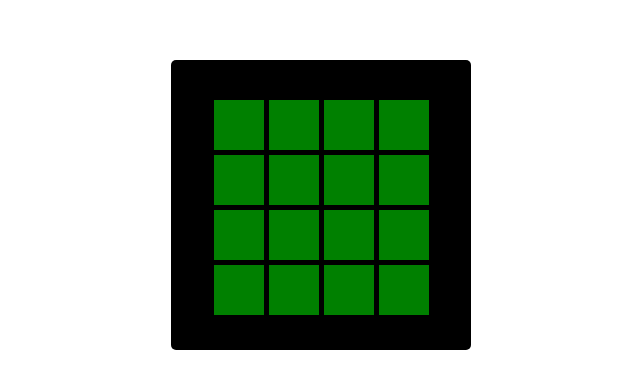
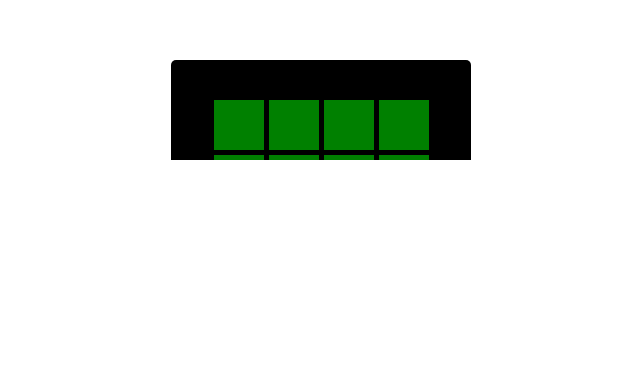
Before and after one commit to kevinegstorf/led-model-app, a React (Create React App) app: page / in a window 1280 px wide. Shown: the part 140-528 px from the top of the page, without its empty margins (319-959 px from the left). Built offline with nearby package versions, Linux system fonts and the light colour scheme.

Commit message:
prevent vertical scroll pwa

```diff
--- a/src/index.css
+++ b/src/index.css
@@ -10,8 +10,7 @@ code {
 }
 
 html, body {
-  height: 100%;
-  width: 100%;
-  overflow: hidden;
+  overflow: auto;
   overscroll-behavior: contain;
+  height: 300px;
 }
```
